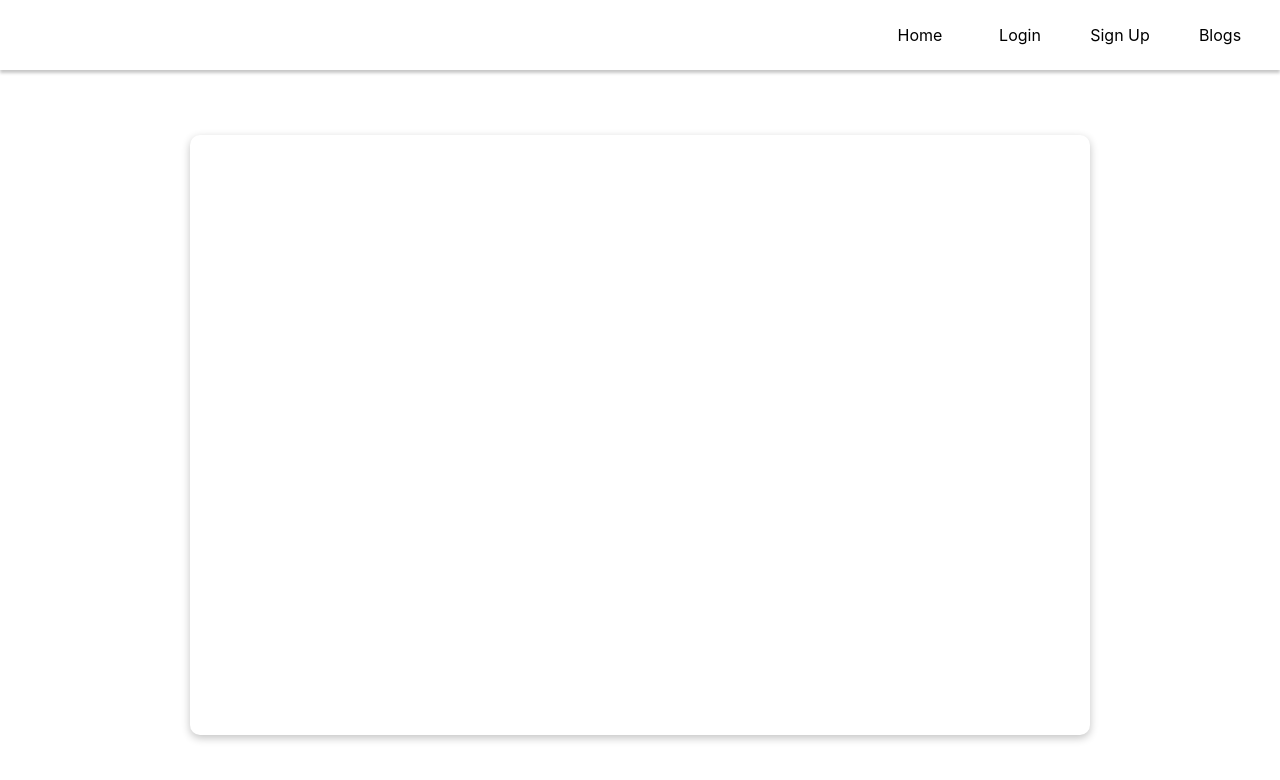
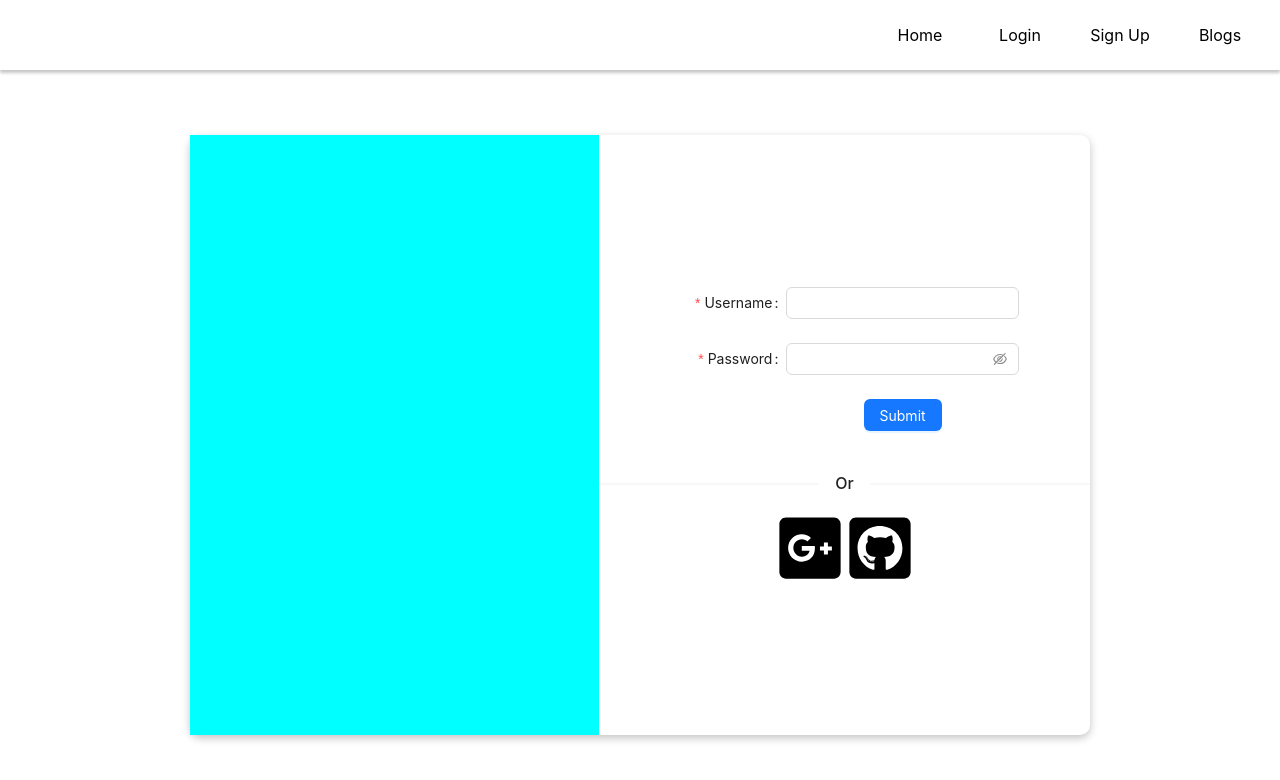
Before and after one commit to RoshanSharmaCodes/DevCommunity, a React (Create React App) app: page /Login in a window 1280 px wide. Shown: the top 780 px of the page. Built offline with nearby package versions, Linux system fonts and the light colour scheme.

Commit message:
Login Form Structure added

```diff
--- a/package.json
+++ b/package.json
@@ -3,12 +3,17 @@
   "version": "0.1.0",
   "private": true,
   "dependencies": {
+    "@fortawesome/fontawesome-svg-core": "^6.4.2",
+    "@fortawesome/free-regular-svg-icons": "^6.4.2",
+    "@fortawesome/free-solid-svg-icons": "^6.4.2",
+    "@fortawesome/react-fontawesome": "^0.2.0",
     "@testing-library/jest-dom": "^5.17.0",
     "@testing-library/react": "^13.4.0",
     "@testing-library/user-event": "^13.5.0",
     "antd": "^5.8.5",
     "react": "^18.2.0",
     "react-dom": "^18.2.0",
+    "react-icons": "^4.10.1",
     "react-router-dom": "^6.15.0",
     "react-scripts": "5.0.1",
     "web-vitals": "^2.1.4"
--- a/src/Component/Login/LoginCard/LoginCard.css
+++ b/src/Component/Login/LoginCard/LoginCard.css
@@ -4,3 +4,40 @@
     border-radius: 10px;
     box-shadow: rgba(0, 0, 0, 0.24) 0px 3px 8px;
 }
+.loginCardMain{
+    display: flex;
+    width: 100%;
+    height: 100%;
+}
+
+.loginDesign{
+    flex:5;
+    height: 100%;
+    background-color: cyan;
+}
+
+.loginForm{
+    flex:6;
+    height: 100%;
+    display: flex;
+    justify-content: center;
+    align-items: center;
+    flex-direction: column;
+}
+
+.loginOptions{
+    width: 100%;
+    display: flex;
+    justify-content: center;
+}
+
+.loginIcons{
+    width: 70px;
+    height: 70px;
+}
+
+.loginIcons:hover{
+    width: 70px;
+    height: 70px;
+    fill: #0099ff;
+}
--- a/src/Component/Login/LoginCard/LoginCard.jsx
+++ b/src/Component/Login/LoginCard/LoginCard.jsx
@@ -1,11 +1,85 @@
 import React from "react"
 import "./LoginCard.css"
+import { Button, Form, Input, Divider } from "antd"
+import { FontAwesomeIcon } from "@fortawesome/react-fontawesome"
+import {  } from "@fortawesome/free-solid-svg-icons"
+import {FaGithubSquare, FaGooglePlusSquare, FaLinkedinIn} from "react-icons/fa"
 
 const LoginCard = () => {
+  const FormSubmit = () => {
+    alert("Form Submitted")
+  }
+
   return (
     <div className="loginCardContainer">
       <div className="loginCardMain">
+        <div className="loginDesign"></div>
+        <div className="loginForm">
+          <div className="loginFormElement">
+          <Form
+            name="basic"
+            labelCol={{
+              span: 8,
+            }}
+            wrapperCol={{
+              span: 16,
+            }}
+            style={{
+              maxWidth: 600,
+            }}
+            initialValues={{
+              remember: true,
+            }}
+            onFinish={FormSubmit}
+            onFinishFailed={FormSubmit}
+            autoComplete="off"
+          >
+            <Form.Item
+              label="Username"
+              name="username"
+              rules={[
+                {
+                  required: true,
+                  message: "Please type your username!",
+                },
+              ]}
+              hasFeedback
+            >
+              <Input />
+            </Form.Item>
 
+            <Form.Item
+              label="Password"
+              name="password"
+              rules={[
+                {
+                  required: true,
+                  message: "Please type your password!",
+                },
+              ]}
+              hasFeedback
+            >
+              <Input.Password />
+            </Form.Item>
+
+            <Form.Item
+              wrapperCol={{
+                offset: 8,
+                span: 16,
+              }}
+            >
+              <Button type="primary" htmlType="submit">
+                Submit
+              </Button>
+            </Form.Item>
+          </Form>
+          </div>
+          <Divider>Or</Divider>
+          <div className="loginOptions">
+              <FaGooglePlusSquare className="loginIcons"/>
+              <FaGithubSquare className="loginIcons"/>
+          </div>
+        </div>
       </div>
     </div>
   )
```
Also changed, not shown: 1 other file (tests, documents, lock files or other folders).
